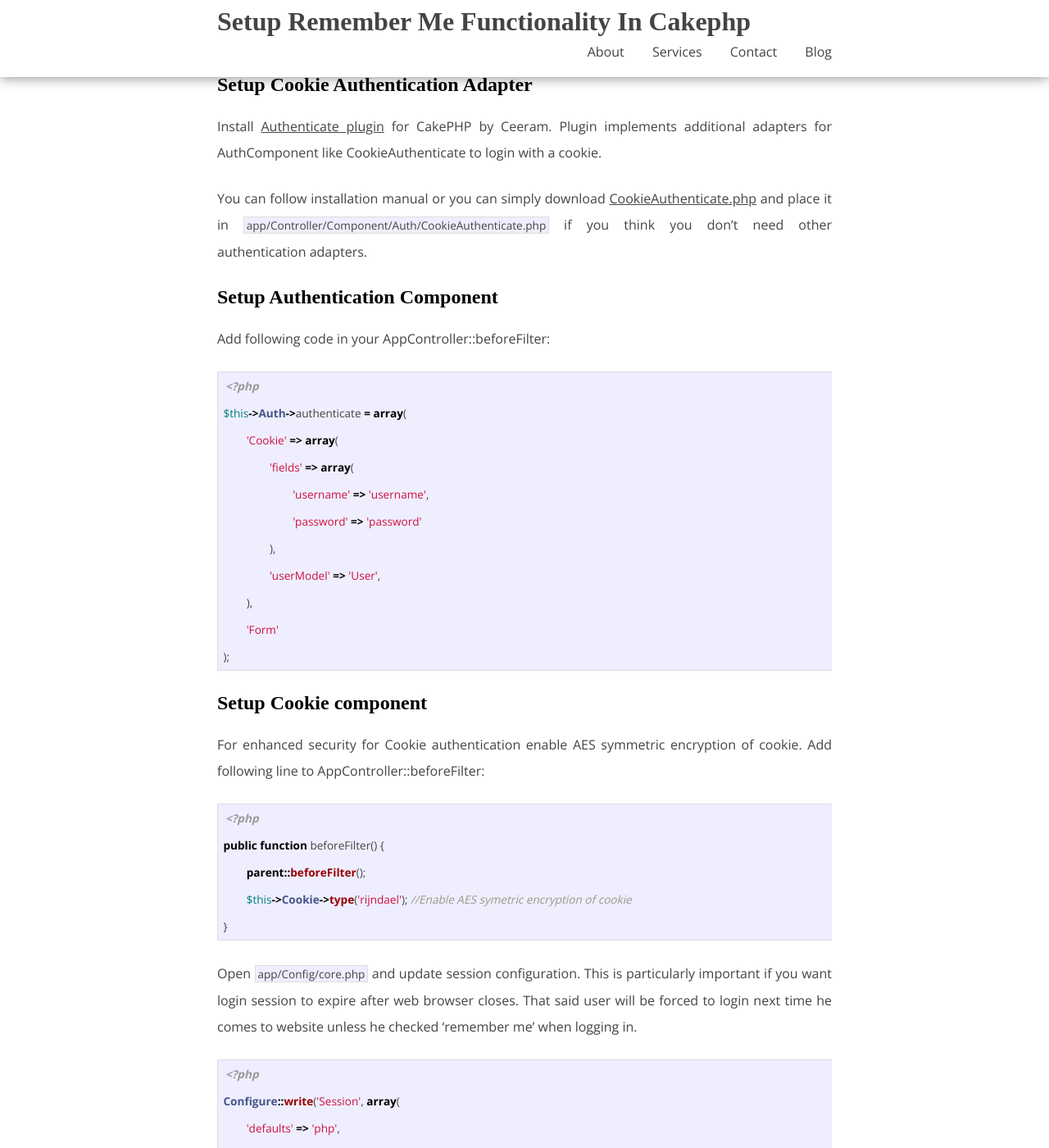
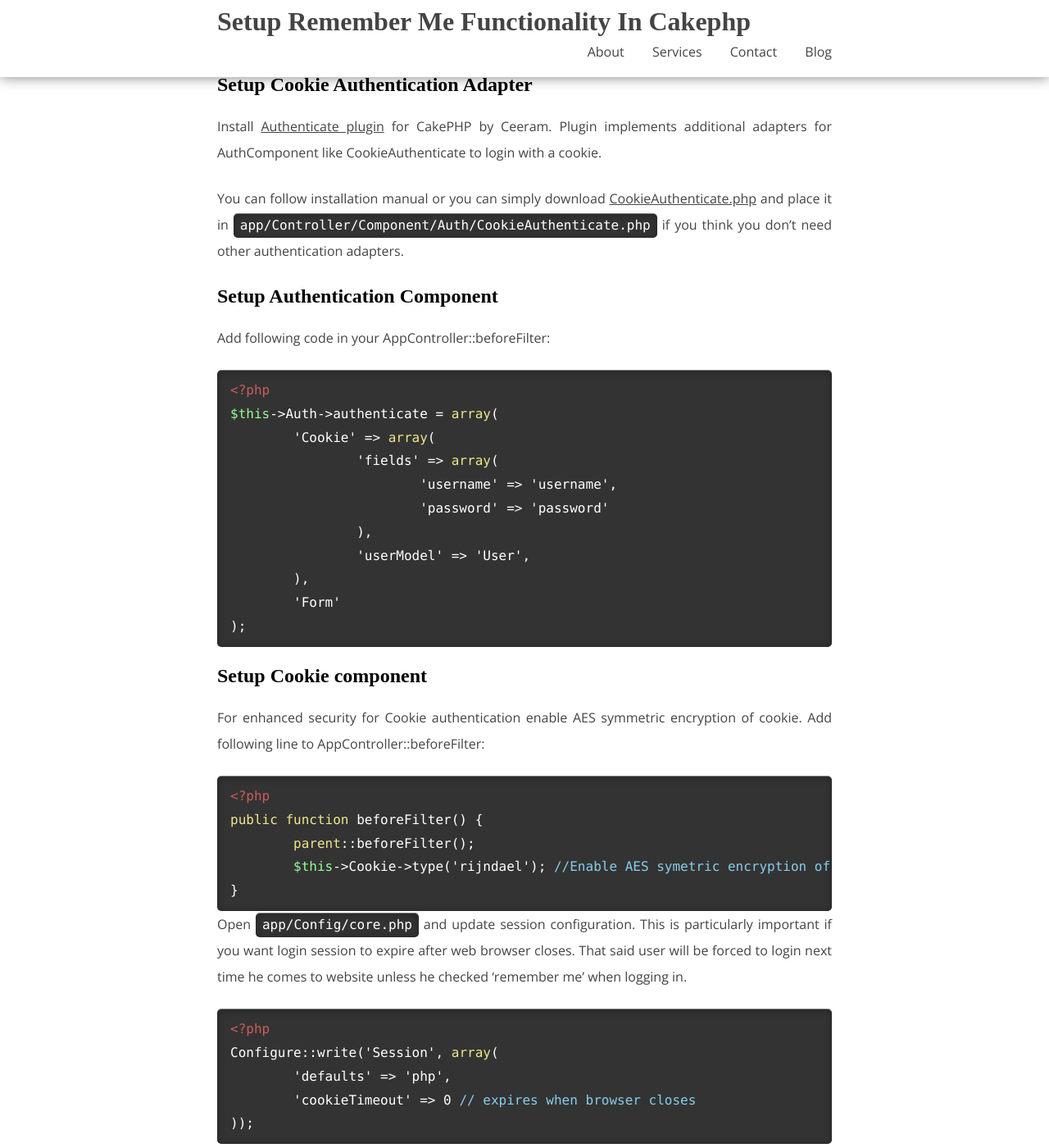
Before and after one commit to borivojevic/borivojevic.github.com, a Jekyll site: the page built from _posts/2013-08-10-setup-remember-me-functionality-in-cakephp.markdown, in a window 1280 px wide and 1400 px high, scrolled down 326 px. Shown: the whole window at 82% size. Built offline with Jekyll 4.4.1, drawn with Linux system fonts in a browser that asks for light colours; some web fonts are replaced; Markdown is read by kramdown in place of the engine named in the settings; comment, search, counter and statistics services are not loaded.

Commit message:
Update code highlighting

```diff
--- a/css/main.css
+++ b/css/main.css
@@ -265,29 +265,47 @@
 /* ==========================================================================
  BLOG
  ========================================================================== */
-section.blog pre {
-	border: 1px solid #ddd;
-	background-color: #eef;
-	padding: 0 .4em;
-	display: inline-table;
+
+/* Code Highlighting */
+
+
+pre, code {
+	white-space: pre;
+	display: inline-block;
+	margin: 0;
+	padding: 0;
+	font-family: Menlo, Consolas, "Courier New", Courier, "Liberation Mono", monospace;
+	font-size: 14px;
+	padding: 0 .5em;
+	line-height: 1.8em;
+}
+
+@media (min-width: 768px) {
+	pre, code {
+		font-size: 16px;
+	}
+}
+
+.highlight, p > pre, p > code, p > nobr > code, li > code, h5 > code, .note > code {
+	background: #333;
+	color: #fff;
+	border-radius: 5px;
+	box-shadow: inset 0 1px 10px rgba(0,0,0,.3),
+		0 1px 0 rgba(255,255,255,.1),
+		0 -1px 0 rgba(0,0,0,.5);
+}
+
+.note code {
+	background-color: rgba(0,0,0,0.2);
+	margin-left: 2.5px;
+	margin-right: 2.5px;
+	font-size: 0.8em;
+}
+
+.highlight {
+	padding: 10px 0;
 	width: 100%;
-}
-section.blog code {
-	border: 1px solid #ddd;
-	background-color: #eef;
-	font-size: 85%;
-	padding: 0 .2em;
-}
-section.blog pre code {
-	border: none;
-}
-section.blog pre.terminal {
-	border: 1px solid black;
-	background-color: #333;
-	color: white;
-}
-section.blog pre.terminal code {
-	background-color: #333;
+	overflow: auto;
 }
 
 @media screen and (min-device-width: 768px) and (max-device-width: 1279px) {
--- a/css/syntax.css
+++ b/css/syntax.css
@@ -1,68 +1,70 @@
-.highlight {
-  overflow: hidden;
-  margin-bottom: 24px;
-}
-.highlight:hover {
-  overflow: auto!important;
-}
+/*.highlight  { background: #333333; color: #ffffff}*/
 .highlight .hll { background-color: #ffffcc }
-.highlight .c { color: #999988; font-style: italic } /* Comment */
-.highlight .err { color: #a61717; background-color: #e3d2d2 } /* Error */
-.highlight .k { color: #000000; font-weight: bold } /* Keyword */
-.highlight .o { color: #000000; font-weight: bold } /* Operator */
-.highlight .cm { color: #999988; font-style: italic } /* Comment.Multiline */
-.highlight .cp { color: #999999; font-weight: bold; font-style: italic } /* Comment.Preproc */
-.highlight .c1 { color: #999988; font-style: italic } /* Comment.Single */
-.highlight .cs { color: #999999; font-weight: bold; font-style: italic } /* Comment.Special */
-.highlight .gd { color: #000000; background-color: #ffdddd } /* Generic.Deleted */
-.highlight .ge { color: #000000; font-style: italic } /* Generic.Emph */
-.highlight .gr { color: #aa0000 } /* Generic.Error */
-.highlight .gh { color: #999999 } /* Generic.Heading */
-.highlight .gi { color: #000000; background-color: #ddffdd } /* Generic.Inserted */
-.highlight .go { color: #888888 } /* Generic.Output */
-.highlight .gp { color: #555555 } /* Generic.Prompt */
-.highlight .gs { font-weight: bold } /* Generic.Strong */
-.highlight .gu { color: #aaaaaa } /* Generic.Subheading */
-.highlight .gt { color: #aa0000 } /* Generic.Traceback */
-.highlight .kc { color: #000000; font-weight: bold } /* Keyword.Constant */
-.highlight .kd { color: #000000; font-weight: bold } /* Keyword.Declaration */
-.highlight .kn { color: #000000; font-weight: bold } /* Keyword.Namespace */
-.highlight .kp { color: #000000; font-weight: bold } /* Keyword.Pseudo */
-.highlight .kr { color: #000000; font-weight: bold } /* Keyword.Reserved */
-.highlight .kt { color: #445588; font-weight: bold } /* Keyword.Type */
-.highlight .m { color: #009999 } /* Literal.Number */
-.highlight .s { color: #d01040 } /* Literal.String */
-.highlight .na { color: #008080 } /* Name.Attribute */
-.highlight .nb { color: #0086B3 } /* Name.Builtin */
-.highlight .nc { color: #445588; font-weight: bold } /* Name.Class */
-.highlight .no { color: #008080 } /* Name.Constant */
-.highlight .nd { color: #3c5d5d; font-weight: bold } /* Name.Decorator */
-.highlight .ni { color: #800080 } /* Name.Entity */
-.highlight .ne { color: #990000; font-weight: bold } /* Name.Exception */
-.highlight .nf { color: #990000; font-weight: bold } /* Name.Function */
-.highlight .nl { color: #990000; font-weight: bold } /* Name.Label */
-.highlight .nn { color: #555555 } /* Name.Namespace */
-.highlight .nt { color: #000080 } /* Name.Tag */
-.highlight .nv { color: #008080 } /* Name.Variable */
-.highlight .ow { color: #000000; font-weight: bold } /* Operator.Word */
-.highlight .w { color: #bbbbbb } /* Text.Whitespace */
-.highlight .mf { color: #009999 } /* Literal.Number.Float */
-.highlight .mh { color: #009999 } /* Literal.Number.Hex */
-.highlight .mi { color: #009999 } /* Literal.Number.Integer */
-.highlight .mo { color: #009999 } /* Literal.Number.Oct */
-.highlight .sb { color: #d01040 } /* Literal.String.Backtick */
-.highlight .sc { color: #d01040 } /* Literal.String.Char */
-.highlight .sd { color: #d01040 } /* Literal.String.Doc */
-.highlight .s2 { color: #d01040 } /* Literal.String.Double */
-.highlight .se { color: #d01040 } /* Literal.String.Escape */
-.highlight .sh { color: #d01040 } /* Literal.String.Heredoc */
-.highlight .si { color: #d01040 } /* Literal.String.Interpol */
-.highlight .sx { color: #d01040 } /* Literal.String.Other */
-.highlight .sr { color: #009926 } /* Literal.String.Regex */
-.highlight .s1 { color: #d01040 } /* Literal.String.Single */
-.highlight .ss { color: #990073 } /* Literal.String.Symbol */
-.highlight .bp { color: #999999 } /* Name.Builtin.Pseudo */
-.highlight .vc { color: #008080 } /* Name.Variable.Class */
-.highlight .vg { color: #008080 } /* Name.Variable.Global */
-.highlight .vi { color: #008080 } /* Name.Variable.Instance */
-.highlight .il { color: #009999 } /* Literal.Number.Integer.Long */.highlight
+.highlight .c { color: #87ceeb} /* Comment */
+.highlight .err { color: #ffffff} /* Error */
+.highlight .g { color: #ffffff} /* Generic */
+.highlight .k { color: #f0e68c} /* Keyword */
+.highlight .l { color: #ffffff} /* Literal */
+.highlight .n { color: #ffffff} /* Name */
+.highlight .o { color: #ffffff} /* Operator */
+.highlight .x { color: #ffffff} /* Other */
+.highlight .p { color: #ffffff} /* Punctuation */
+.highlight .cm { color: #87ceeb} /* Comment.Multiline */
+.highlight .cp { color: #cd5c5c} /* Comment.Preproc */
+.highlight .c1 { color: #87ceeb} /* Comment.Single */
+.highlight .cs { color: #87ceeb} /* Comment.Special */
+.highlight .gd { color: #0000c0; font-weight: bold; background-color: #008080 } /* Generic.Deleted */
+.highlight .ge { color: #c000c0; text-decoration: underline} /* Generic.Emph */
+.highlight .gr { color: #c0c0c0; font-weight: bold; background-color: #c00000 } /* Generic.Error */
+.highlight .gh { color: #cd5c5c} /* Generic.Heading */
+.highlight .gi { color: #ffffff; background-color: #0000c0 } /* Generic.Inserted */
+.highlight span.go { color: #add8e6; font-weight: bold; background-color: #4d4d4d } /* Generic.Output, qualified with span to prevent applying this style to the Go language, see #1153. */
+.highlight .gp { color: #ffffff} /* Generic.Prompt */
+.highlight .gs { color: #ffffff} /* Generic.Strong */
+.highlight .gu { color: #cd5c5c} /* Generic.Subheading */
+.highlight .gt { color: #c0c0c0; font-weight: bold; background-color: #c00000 } /* Generic.Traceback */
+.highlight .kc { color: #f0e68c} /* Keyword.Constant */
+.highlight .kd { color: #f0e68c} /* Keyword.Declaration */
+.highlight .kn { color: #f0e68c} /* Keyword.Namespace */
+.highlight .kp { color: #f0e68c} /* Keyword.Pseudo */
+.highlight .kr { color: #f0e68c} /* Keyword.Reserved */
+.highlight .kt { color: #bdb76b} /* Keyword.Type */
+.highlight .ld { color: #ffffff} /* Literal.Date */
+.highlight .m { color: #ffffff} /* Literal.Number */
+.highlight .s { color: #ffffff} /* Literal.String */
+.highlight .na { color: #ffffff} /* Name.Attribute */
+.highlight .nb { color: #ffffff} /* Name.Builtin */
+.highlight .nc { color: #ffffff} /* Name.Class */
+.highlight .no { color: #ffa0a0} /* Name.Constant */
+.highlight .nd { color: #ffffff} /* Name.Decorator */
+.highlight .ni { color: #ffdead} /* Name.Entity */
+.highlight .ne { color: #ffffff} /* Name.Exception */
+.highlight .nf { color: #ffffff} /* Name.Function */
+.highlight .nl { color: #ffffff} /* Name.Label */
+.highlight .nn { color: #ffffff} /* Name.Namespace */
+.highlight .nx { color: #ffffff} /* Name.Other */
+.highlight .py { color: #ffffff} /* Name.Property */
+.highlight .nt { color: #f0e68c} /* Name.Tag */
+.highlight .nv { color: #98fb98} /* Name.Variable */
+.highlight .ow { color: #ffffff} /* Operator.Word */
+.highlight .w { color: #ffffff} /* Text.Whitespace */
+.highlight .mf { color: #ffffff} /* Literal.Number.Float */
+.highlight .mh { color: #ffffff} /* Literal.Number.Hex */
+.highlight .mi { color: #ffffff} /* Literal.Number.Integer */
+.highlight .mo { color: #ffffff} /* Literal.Number.Oct */
+.highlight .sb { color: #ffffff} /* Literal.String.Backtick */
+.highlight .sc { color: #ffffff} /* Literal.String.Char */
+.highlight .sd { color: #ffffff} /* Literal.String.Doc */
+.highlight .s2 { color: #ffffff} /* Literal.String.Double */
+.highlight .se { color: #ffffff} /* Literal.String.Escape */
+.highlight .sh { color: #ffffff} /* Literal.String.Heredoc */
+.highlight .si { color: #ffffff} /* Literal.String.Interpol */
+.highlight .sx { color: #ffffff} /* Literal.String.Other */
+.highlight .sr { color: #ffffff} /* Literal.String.Regex */
+.highlight .s1 { color: #ffffff} /* Literal.String.Single */
+.highlight .ss { color: #ffffff} /* Literal.String.Symbol */
+.highlight .bp { color: #ffffff} /* Name.Builtin.Pseudo */
+.highlight .vc { color: #98fb98} /* Name.Variable.Class */
+.highlight .vg { color: #98fb98} /* Name.Variable.Global */
+.highlight .vi { color: #98fb98} /* Name.Variable.Instance */
+.highlight .il { color: #ffffff} /* Literal.Number.Integer.Long */
```
